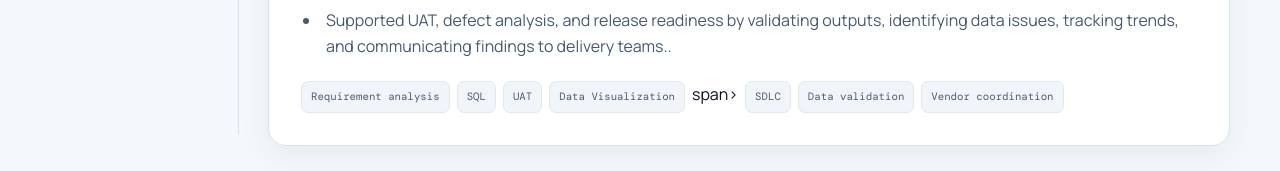
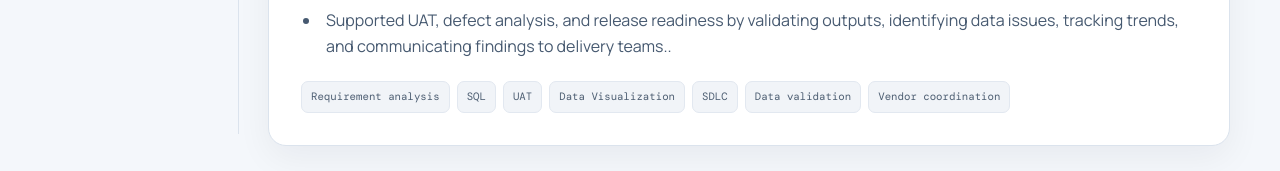
Before and after one commit to saranbtech1998-tech/saranbtech1998-tech.github.io, a plain HTML site: page index.html in a window 1280 px wide. Shown: the part 2609-2780 px from the top of the page. Drawn offline with nearby package versions, Linux system fonts and the light colour scheme.

Commit message:
Fix HTML syntax error in chips div

```diff
--- a/index.html
+++ b/index.html
@@ -97,7 +97,7 @@
               <li>Queried, reconciled, and validated operational data using SQL and Excel for claims, enrollment, and authorization workflows; produced KPI, quality, exception, and status reports across 6+ projects.</li>
               <li>Supported UAT, defect analysis, and release readiness by validating outputs, identifying data issues, tracking trends, and communicating findings to delivery teams..</li>
             </ul>
-            <div class="chips"><span>Requirement analysis</span><span>SQL</span><span>UAT</span><span>Data Visualization</span>span><span>SDLC</span><span>Data validation</span><span>Vendor coordination</span></div>
+            <div class="chips"><span>Requirement analysis</span><span>SQL</span><span>UAT</span><span>Data Visualization</span><span>SDLC</span><span>Data validation</span><span>Vendor coordination</span></div>
           </div>
         </article>
       </div>
```
